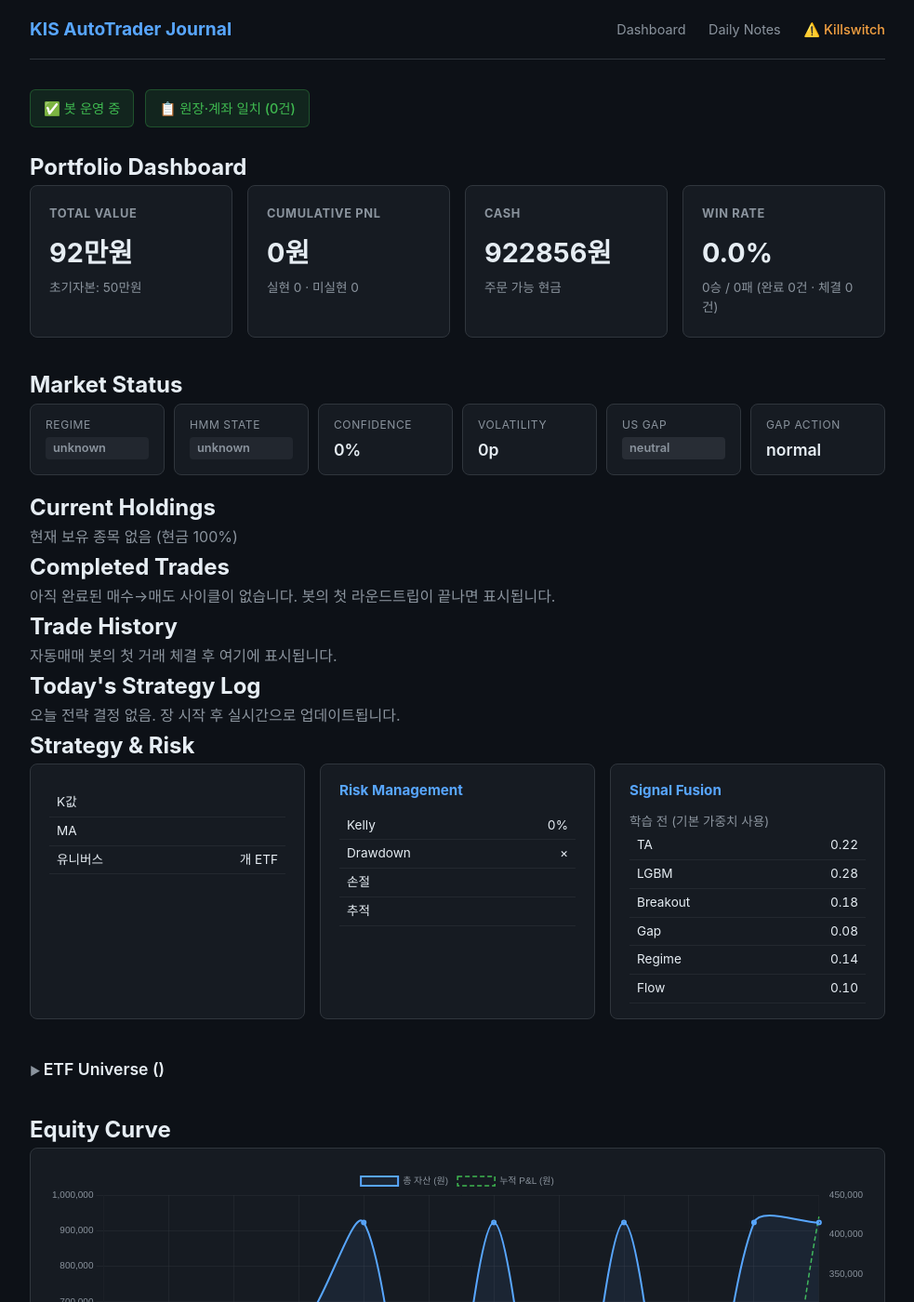
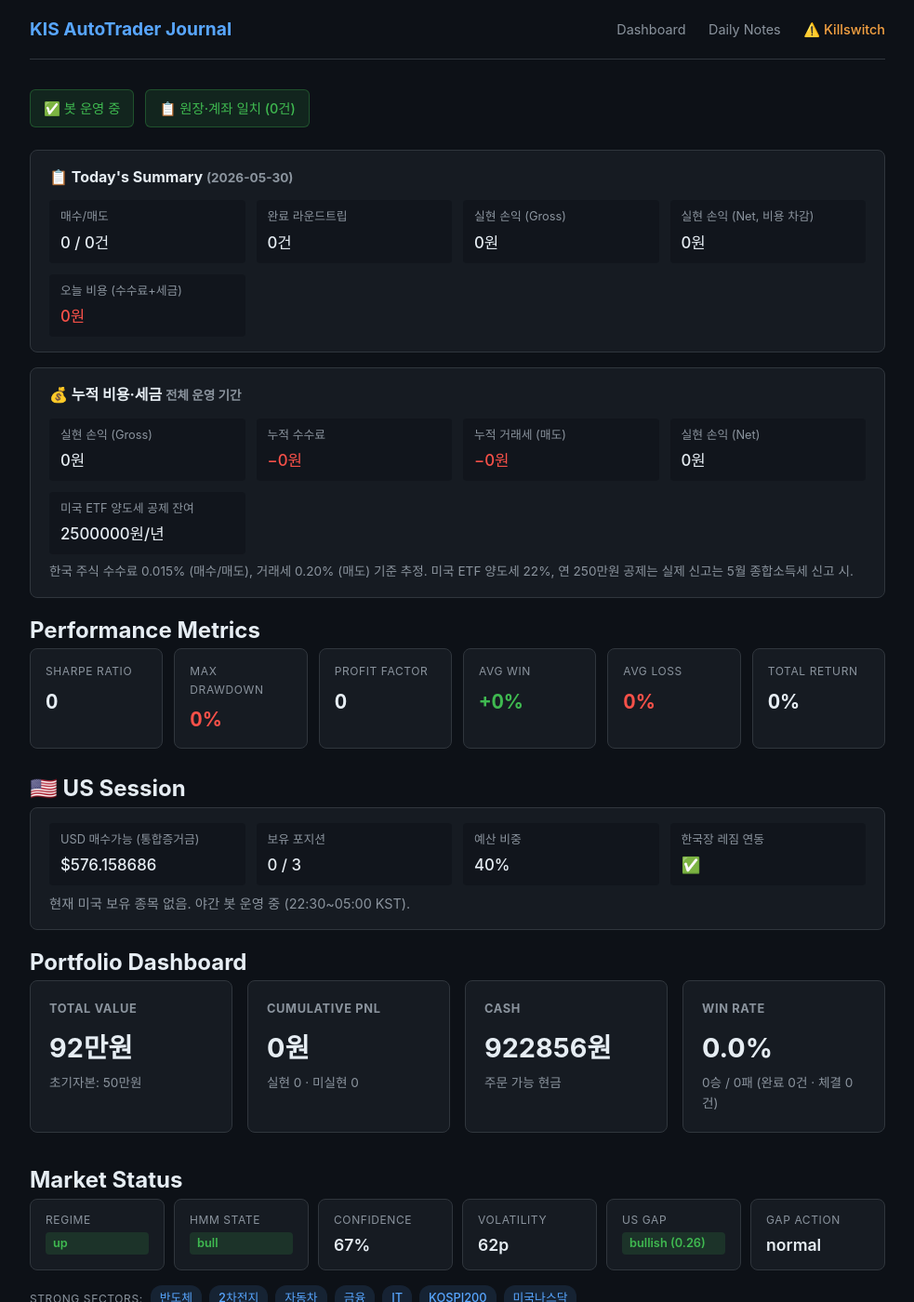
Before and after one commit to BudongJW/kis-trading-journal, a Jekyll site: the page built from index.html, in a window 1280 px wide and 1400 px high. Shown: the whole window at 93% size, without its empty margins (148-1131 px from the left). Built offline with Jekyll 4.4.1, drawn with Linux system fonts in a browser that asks for light colours; nearby versions of some CDN libraries; some of the changed lines change nothing that is shown; some of the changed text lies outside the part shown.

Commit message:
auto: US night update 01:24

```diff
--- a/_data/portfolio.json
+++ b/_data/portfolio.json
@@ -1,16 +1,67 @@
 {
-  "updated_at": "2026-05-29T19:54:31.936254",
+  "updated_at": "2026-05-30T01:24:48.140955",
   "initial_capital": 500000,
   "cash": 922856,
   "holdings": [],
+  "reconcile": {
+    "matched": 0,
+    "broker_only": 0,
+    "ledger_only": 0,
+    "qty_mismatch": 0
+  },
+  "killswitch": {
+    "active": false,
+    "mode": "off",
+    "reason": "",
+    "set_at": "",
+    "set_by": ""
+  },
   "holdings_value": 0,
   "total_value": 922856,
   "total_pnl": 0,
   "total_pnl_pct": 0,
+  "realized_pnl": 0,
+  "unrealized_pnl": 0,
   "total_trades": 0,
+  "completed_trades": 0,
   "winning_trades": 0,
   "losing_trades": 0,
   "win_rate": 0.0,
+  "trades": [],
+  "realized": [],
+  "rejected_orders": [],
+  "today_summary": {
+    "date": "2026-05-30",
+    "buys": 0,
+    "sells": 0,
+    "completed_round_trips": 0,
+    "buy_notional": 0,
+    "sell_notional": 0,
+    "fees": 0,
+    "taxes": 0,
+    "total_cost": 0,
+    "realized_pnl_gross": 0,
+    "realized_pnl_net": 0,
+    "best_trade": null,
+    "worst_trade": null
+  },
+  "costs": {
+    "total_fees": 0,
+    "total_taxes": 0,
+    "total_cost": 0,
+    "realized_pnl_gross": 0,
+    "realized_pnl_net": 0,
+    "tax_exemption_remaining_krw": 2500000
+  },
+  "performance": {
+    "sharpe_ratio": 0,
+    "max_drawdown_pct": 0,
+    "profit_factor": 0,
+    "avg_win_pct": 0,
+    "avg_loss_pct": 0,
+    "total_return_pct": 0
+  },
+  "r_summary": {},
   "daily_history": [
     {
       "date": "2026-05-12",
@@ -164,28 +215,41 @@
       "cash": 922856,
       "holdings_value": 0,
       "day_pnl": 0,
-      "cumul_pnl": 422856,
+      "cumul_pnl": 0,
       "market_regime": "up",
+      "hmm_state": "bull",
+      "confidence": 0.671,
+      "k_value": 0.37,
+      "realized_pnl": 0,
+      "unrealized_pnl": 0
+    },
+    {
+      "date": "2026-05-30",
+      "total_value": 922856,
+      "cash": 922856,
+      "holdings_value": 0,
+      "day_pnl": 0,
+      "cumul_pnl": 0,
+      "realized_pnl": 0,
+      "unrealized_pnl": 0,
+      "net_deposit": 422856,
+      "regime": "up",
       "hmm_state": "bull",
       "confidence": 0.671,
       "k_value": 0.37
     }
   ],
-  "market_context": {
-    "regime": {
-      "trend": "up",
-      "volatility": "normal",
-      "trend_score": 0.555,
-      "vol_percentile": 62.0,
-      "hmm_state": "bull",
-      "hmm_confidence": 0.8223749354876397,
-      "hmm_transition": {
-        "sideways": 0.915595027640081,
-        "bull": 0.04736772021140325,
-        "bear": 0.03703725214851559
-      }
+  "market": {
+    "regime": "up",
+    "hmm_state": "bull",
+    "confidence": 0.671,
+    "volatility": "normal",
+    "vol_percentile": 62.0,
+    "overnight_gap": {
+      "direction": "bullish",
+      "strength": 0.26,
+      "action": "normal"
     },
-    "confidence": 0.671,
     "strong_sectors": [
       "반도체",
       "2차전지",
@@ -194,161 +258,68 @@
       "IT",
       "KOSPI200",
       "미국나스닥"
-    ],
-    "k_value": 0.37,
-    "ta_weights": {
-      "rsi": 0.17,
-      "macd": 0.17,
-      "bb": 0.12,
-      "stoch": 0.12,
-      "adx": 0.12,
-      "ma": 0.12,
-      "obv": 0.06,
-      "mfi": 0.06,
-      "atr": 0.06
+    ]
+  },
+  "strategy": {
+    "name": "ETF 변동성 돌파 + 신호 융합",
+    "params": {
+      "k": 0.37,
+      "trend_ma": 15
     },
-    "sectors": {
-      "반도체": {
+    "universe_count": 7,
+    "universe": [
+      {
         "symbol": "091160",
-        "ret_5d": 3.52,
-        "ret_20d": 29.04,
-        "vol_ratio": 1.06,
-        "momentum": "positive"
+        "name": "KODEX 반도체"
       },
-      "2차전지": {
+      {
+        "symbol": "395160",
+        "name": "KODEX 미국나스닥100TR"
+      },
+      {
+        "symbol": "069500",
+        "name": "KODEX 200"
+      },
+      {
         "symbol": "305720",
-        "ret_5d": 3.1,
-        "ret_20d": -7.77,
-        "vol_ratio": 0.63,
-        "momentum": "positive"
+        "name": "KODEX 2차전지"
       },
-      "바이오": {
-        "symbol": "244580",
-        "ret_5d": -1.87,
-        "ret_20d": -11.8,
-        "vol_ratio": 1.31,
-        "momentum": "weak"
+      {
+        "symbol": "091180",
+        "name": "KODEX 자동차"
       },
-      "자동차": {
-        "symbol": "091180",
-        "ret_5d": 8.03,
-        "ret_20d": 23.76,
-        "vol_ratio": 0.71,
-        "momentum": "positive"
+      {
+        "symbol": "102110",
+        "name": "KODEX 금융"
       },
-      "금융": {
-        "symbol": "102110",
-        "ret_5d": 9.33,
-        "ret_20d": 33.66,
-        "vol_ratio": 0.81,
-        "momentum": "positive"
-      },
-      "IT": {
+      {
         "symbol": "098560",
-        "ret_5d": 0.06,
-        "ret_20d": 3.35,
-        "vol_ratio": 0.6,
-        "momentum": "positive"
-      },
-      "철강": {
-        "symbol": "117700",
-        "ret_5d": -5.04,
-        "ret_20d": -17.34,
-        "vol_ratio": 0.67,
-        "momentum": "negative"
-      },
-      "KOSPI200": {
-        "symbol": "069500",
-        "ret_5d": 9.29,
-        "ret_20d": 33.42,
-        "vol_ratio": 0.93,
-        "momentum": "positive"
-      },
-      "KOSDAQ150": {
-        "symbol": "229200",
-        "ret_5d": -5.31,
-        "ret_20d": -8.59,
-        "vol_ratio": 1.05,
-        "momentum": "negative"
-      },
-      "미국나스닥": {
-        "symbol": "395160",
-        "ret_5d": 25.34,
-        "ret_20d": 61.21,
-        "vol_ratio": 1.55,
-        "momentum": "strong"
+        "name": "KODEX IT"
       }
-    },
-    "breadth": {
-      "kospi_5d": 9.29,
-      "kosdaq_5d": -5.31,
-      "spread": 14.6,
-      "health": "mixed"
-    },
-    "turbulence": {
-      "is_turbulent": false,
-      "reason": "정상 (변동성 0.5x)"
-    },
-    "kelly": {
-      "combined": 0.2,
-      "etf": 0.2,
-      "surge": 0.2
-    },
-    "expectancy": {
-      "etf": 0.6,
-      "surge": 0.4
-    },
-    "lgbm": {},
-    "ta_accuracy": {
-      "rsi": {
-        "correct": 0,
-        "total": 0
-      },
-      "macd": {
-        "correct": 0,
-        "total": 0
-      },
-      "bb": {
-        "correct": 0,
-        "total": 0
-      },
-      "stoch": {
-        "correct": 0,
-        "total": 0
-      },
-      "adx": {
-        "correct": 0,
-        "total": 0
-      },
-      "ma": {
-        "correct": 0,
-        "total": 0
-      },
-      "obv": {
-        "correct": 0,
-        "total": 0
-      },
-      "mfi": {
-        "correct": 0,
-        "total": 0
-      },
-      "atr": {
-        "correct": 0,
-        "total": 0
-      }
-    },
-    "market_history_recent": []
+    ]
   },
-  "strategies": {
-    "etf_breakout": {
-      "name": "ETF 변동성 돌파",
-      "params": {
-        "k": 0.37,
-        "trend_ma": 15
-      }
-    },
-    "surge_scalp": {
-      "name": "급등주 단타"
-    }
-  }
+  "risk": {
+    "kelly_f": 0.2,
+    "drawdown_scale": 1.0,
+    "drawdown_reason": "거래 0건, 스케일링 미적용",
+    "stop_type": "ATR×1.5 동적",
+    "trailing_type": "ATR×2.0 활성 → ATR×1.0 이탈"
+  },
+  "fusion": {
+    "trained": false
+  },
+  "bear_strategy": {
+    "regime": "BULL",
+    "enabled": false
+  },
+  "us_session": {
+    "enabled": true,
+    "cash_usd": 576.158686,
+    "positions": 0,
+    "holdings": [],
+    "max_positions": 3,
+    "budget_pct": 0.4,
+    "regime_linked": true
+  },
+  "decisions": []
 }
```
